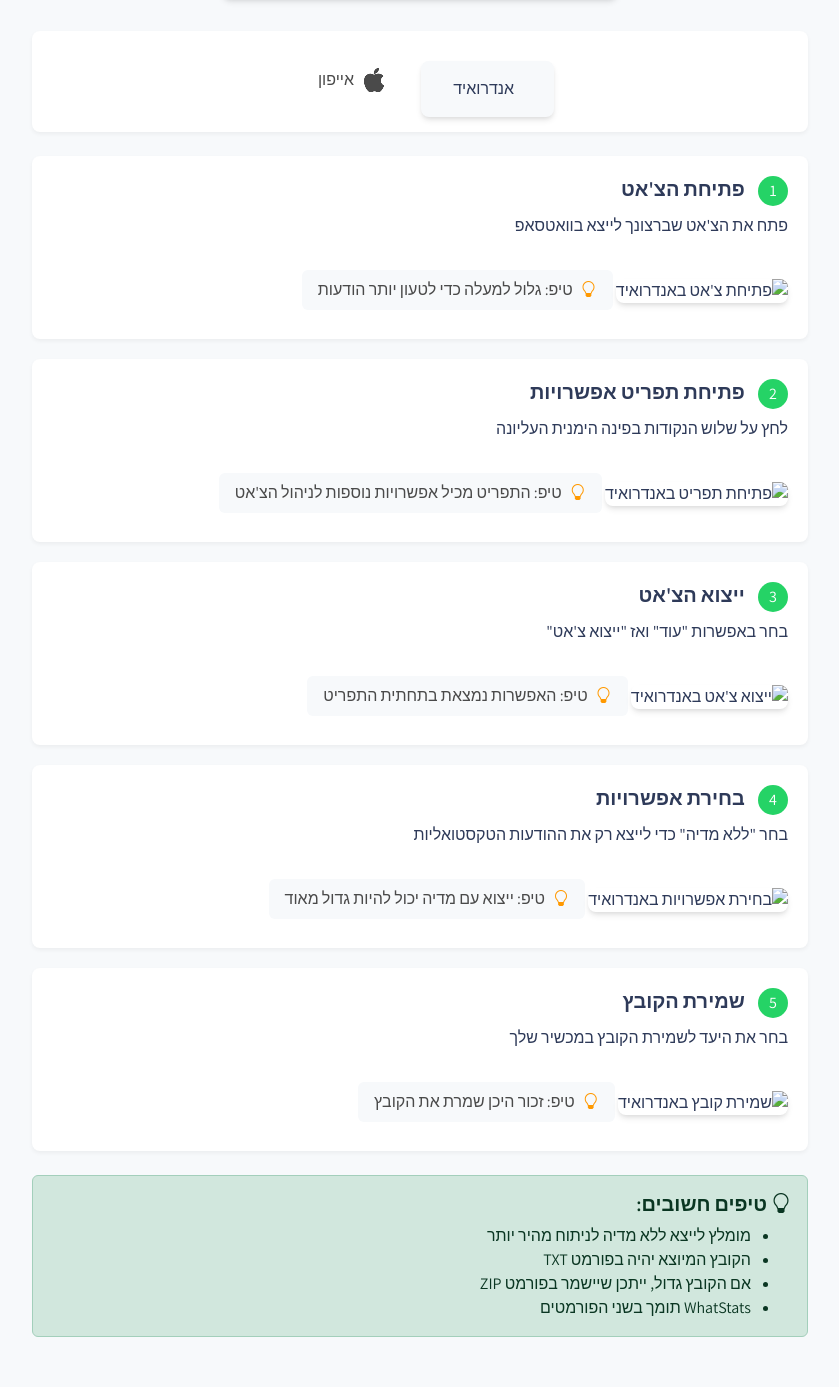
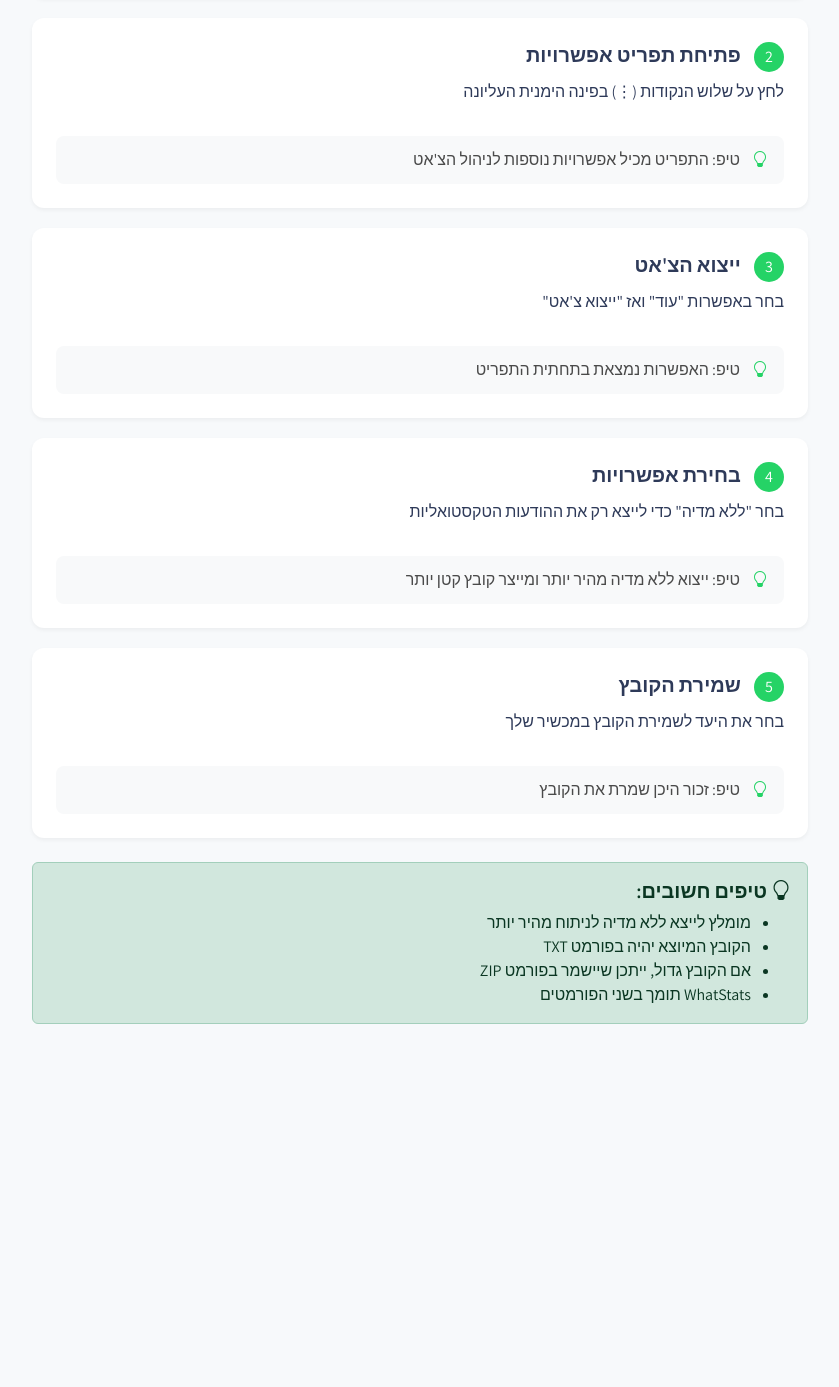
Before and after one commit to yuvalklein2/WhatStatsUpdated, a Flask app: page /help in a window 1280 px wide. Shown: the part 507-1894 px from the top of the page, without its empty margins (220-1059 px from the left). After the commit the page ends 1531 px from the top, so only its background shows below. Run offline with Flask 3, Linux system fonts and the light colour scheme; some libraries are stand-ins or nearby versions.

Commit message:
שיפור עמוד העזרה והסרת תמונות

```diff
--- a/templates/help.html
+++ b/templates/help.html
@@ -35,10 +35,15 @@
         }
         .step-card {
             background-color: white;
-            border-radius: 8px;
-            padding: 20px;
-            margin-bottom: 20px;
+            border-radius: 12px;
+            padding: 1.5rem;
+            margin-bottom: 1.25rem;
             box-shadow: 0 2px 4px rgba(0,0,0,0.05);
+            transition: all 0.3s ease;
+        }
+        .step-card:hover {
+            box-shadow: 0 4px 8px rgba(0,0,0,0.1);
+            transform: translateY(-2px);
         }
         .step-number {
             width: 30px;
@@ -111,24 +116,19 @@
         .step-tip {
             display: inline-flex;
             align-items: center;
-            padding: 0.5rem 1rem;
-            background-color: var(--bg-color);
-            border-radius: 6px;
+            padding: 0.75rem 1rem;
+            background-color: #f8f9fa;
+            border-radius: 8px;
             margin-top: 1rem;
             color: var(--text-secondary);
-            cursor: help;
+            width: 100%;
         }
         .step-tip i {
-            margin-left: 0.5rem;
-            color: #FF9900;
+            margin-left: 0.75rem;
+            color: #25D366;
         }
         .demo-gif {
-            width: 100%;
-            max-width: 400px;
-            border-radius: 12px;
-            margin: 2rem auto;
-            display: block;
-            box-shadow: var(--shadow);
+            display: none;
         }
     </style>
 </head>
@@ -167,8 +167,7 @@
                 <span class="step-number">1</span>
                 <h5 class="d-inline">פתיחת הצ'אט</h5>
                 <p class="mt-2">פתח את הצ'אט שברצונך לייצא בוואטסאפ</p>
-                <img src="/static/images/android-step1.jpg" alt="פתיחת צ'אט באנדרואיד" class="step-image">
-                <div class="step-tip" data-tippy-content="וודא שאתה נמצא בצ'אט הנכון ושיש לך מספיק הודעות להצגה">
+                <div class="step-tip">
                     <i class="bi bi-lightbulb"></i>
                     טיפ: גלול למעלה כדי לטעון יותר הודעות
                 </div>
@@ -177,9 +176,8 @@
             <div class="step-card">
                 <span class="step-number">2</span>
                 <h5 class="d-inline">פתיחת תפריט אפשרויות</h5>
-                <p class="mt-2">לחץ על שלוש הנקודות בפינה הימנית העליונה</p>
-                <img src="/static/images/android-step2.jpg" alt="פתיחת תפריט באנדרואיד" class="step-image">
-                <div class="step-tip" data-tippy-content="התפריט נמצא תמיד בפינה העליונה, גם בקבוצות וגם בצ'אטים פרטיים">
+                <p class="mt-2">לחץ על שלוש הנקודות (⋮) בפינה הימנית העליונה</p>
+                <div class="step-tip">
                     <i class="bi bi-lightbulb"></i>
                     טיפ: התפריט מכיל אפשרויות נוספות לניהול הצ'אט
                 </div>
@@ -189,8 +187,7 @@
                 <span class="step-number">3</span>
                 <h5 class="d-inline">ייצוא הצ'אט</h5>
                 <p class="mt-2">בחר באפשרות "עוד" ואז "ייצוא צ'אט"</p>
-                <img src="/static/images/android-step3.jpg" alt="ייצוא צ'אט באנדרואיד" class="step-image">
-                <div class="step-tip" data-tippy-content="אם אתה לא רואה את האפשרות, נסה לגלול בתפריט למטה">
+                <div class="step-tip">
                     <i class="bi bi-lightbulb"></i>
                     טיפ: האפשרות נמצאת בתחתית התפריט
                 </div>
@@ -200,10 +197,9 @@
                 <span class="step-number">4</span>
                 <h5 class="d-inline">בחירת אפשרויות</h5>
                 <p class="mt-2">בחר "ללא מדיה" כדי לייצא רק את ההודעות הטקסטואליות</p>
-                <img src="/static/images/android-step4.jpg" alt="בחירת אפשרויות באנדרואיד" class="step-image">
-                <div class="step-tip" data-tippy-content="ייצוא ללא מדיה מהיר יותר ומייצר קובץ קטן יותר">
+                <div class="step-tip">
                     <i class="bi bi-lightbulb"></i>
-                    טיפ: ייצוא עם מדיה יכול להיות גדול מאוד
+                    טיפ: ייצוא ללא מדיה מהיר יותר ומייצר קובץ קטן יותר
                 </div>
             </div>
 
@@ -211,8 +207,7 @@
                 <span class="step-number">5</span>
                 <h5 class="d-inline">שמירת הקובץ</h5>
                 <p class="mt-2">בחר את היעד לשמירת הקובץ במכשיר שלך</p>
-                <img src="/static/images/android-step5.jpg" alt="שמירת קובץ באנדרואיד" class="step-image">
-                <div class="step-tip" data-tippy-content="מומלץ לשמור בתיקיית ההורדות או לשלוח לעצמך במייל">
+                <div class="step-tip">
                     <i class="bi bi-lightbulb"></i>
                     טיפ: זכור היכן שמרת את הקובץ
                 </div>
@@ -225,30 +220,50 @@
                 <span class="step-number">1</span>
                 <h5 class="d-inline">פתיחת הצ'אט</h5>
                 <p class="mt-2">פתח את הצ'אט שברצונך לייצא בוואטסאפ</p>
+                <div class="step-tip">
+                    <i class="bi bi-lightbulb"></i>
+                    טיפ: גלול למעלה כדי לטעון יותר הודעות
+                </div>
             </div>
 
             <div class="step-card">
                 <span class="step-number">2</span>
                 <h5 class="d-inline">פתיחת פרטי הצ'אט</h5>
                 <p class="mt-2">לחץ על שם הצ'אט בחלק העליון של המסך</p>
+                <div class="step-tip">
+                    <i class="bi bi-lightbulb"></i>
+                    טיפ: בקבוצות, לחץ על שם הקבוצה
+                </div>
             </div>
 
             <div class="step-card">
                 <span class="step-number">3</span>
                 <h5 class="d-inline">ייצוא הצ'אט</h5>
                 <p class="mt-2">גלול למטה ובחר באפשרות "ייצוא צ'אט"</p>
+                <div class="step-tip">
+                    <i class="bi bi-lightbulb"></i>
+                    טיפ: האפשרות נמצאת בתחתית התפריט
+                </div>
             </div>
 
             <div class="step-card">
                 <span class="step-number">4</span>
                 <h5 class="d-inline">בחירת אפשרויות</h5>
                 <p class="mt-2">בחר "ללא מדיה" לייצוא הודעות טקסט בלבד</p>
+                <div class="step-tip">
+                    <i class="bi bi-lightbulb"></i>
+                    טיפ: ייצוא ללא מדיה מהיר יותר
+                </div>
             </div>
 
             <div class="step-card">
                 <span class="step-number">5</span>
                 <h5 class="d-inline">שיתוף הקובץ</h5>
                 <p class="mt-2">בחר את אפשרות השיתוף המועדפת עליך (למשל: שמירה לקבצים, שליחה במייל)</p>
+                <div class="step-tip">
+                    <i class="bi bi-lightbulb"></i>
+                    טיפ: שמור את הקובץ בקלות על ידי שליחתו לעצמך במייל
+                </div>
             </div>
         </div>
 
```
